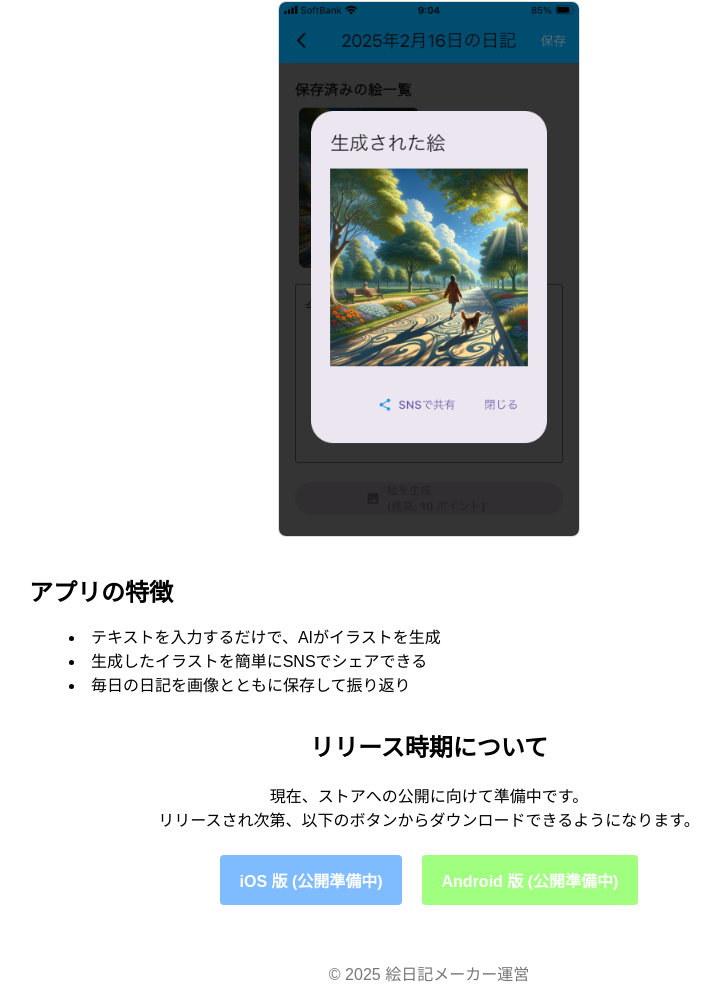
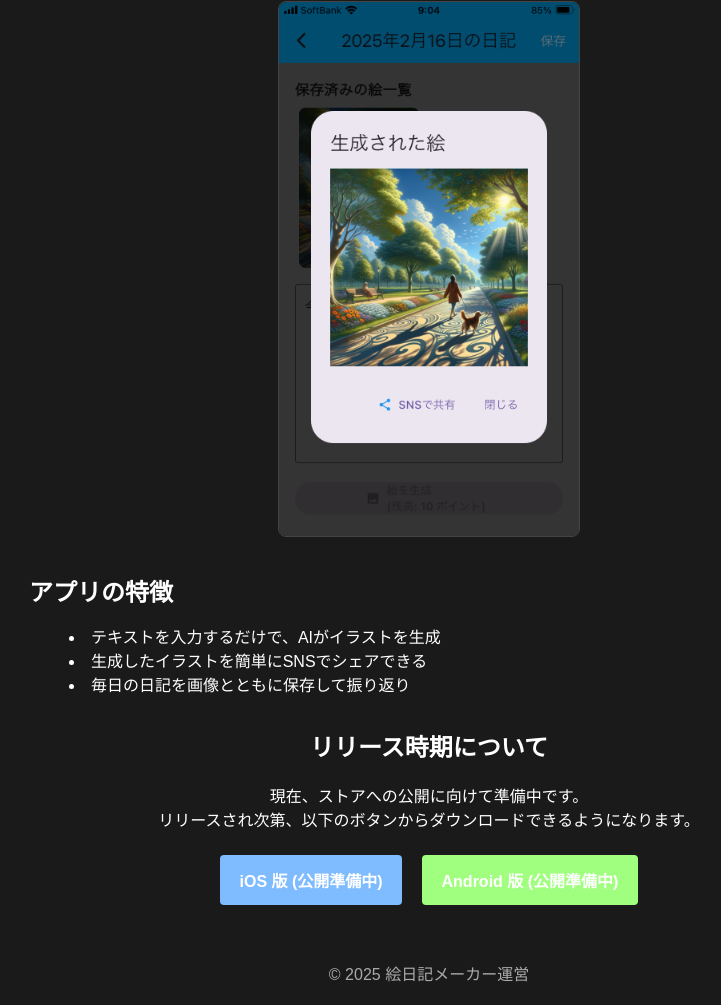
Before and after one commit to fcchi/pic_diary_app_site, a plain HTML site: page index.html in a window 1280 px wide. Shown: the part 122-1127 px from the top of the page, without its empty margins (211-932 px from the left). Drawn offline with Linux system fonts and the dark colour scheme.

Commit message:
20250221

```diff
--- a/index.html
+++ b/index.html
@@ -8,6 +8,8 @@
     body {
       font-family: sans-serif;
       margin: 20px;
+      background-color: #ffffff;
+      color: #000000;
     }
     header, main, footer {
       max-width: 800px;
@@ -55,6 +57,26 @@
       margin-top: 3em;
       color: #777;
     }
+
+    /* ダークモード対応 */
+    @media (prefers-color-scheme: dark) {
+      body {
+        background-color: #1a1a1a;
+        color: #ffffff;
+      }
+
+      .hero img {
+        border-color: #444;
+      }
+
+      .features ul {
+        color: #ffffff;
+      }
+
+      footer {
+        color: #aaa;
+      }
+    }
   </style>
 </head>
 <body>
```
